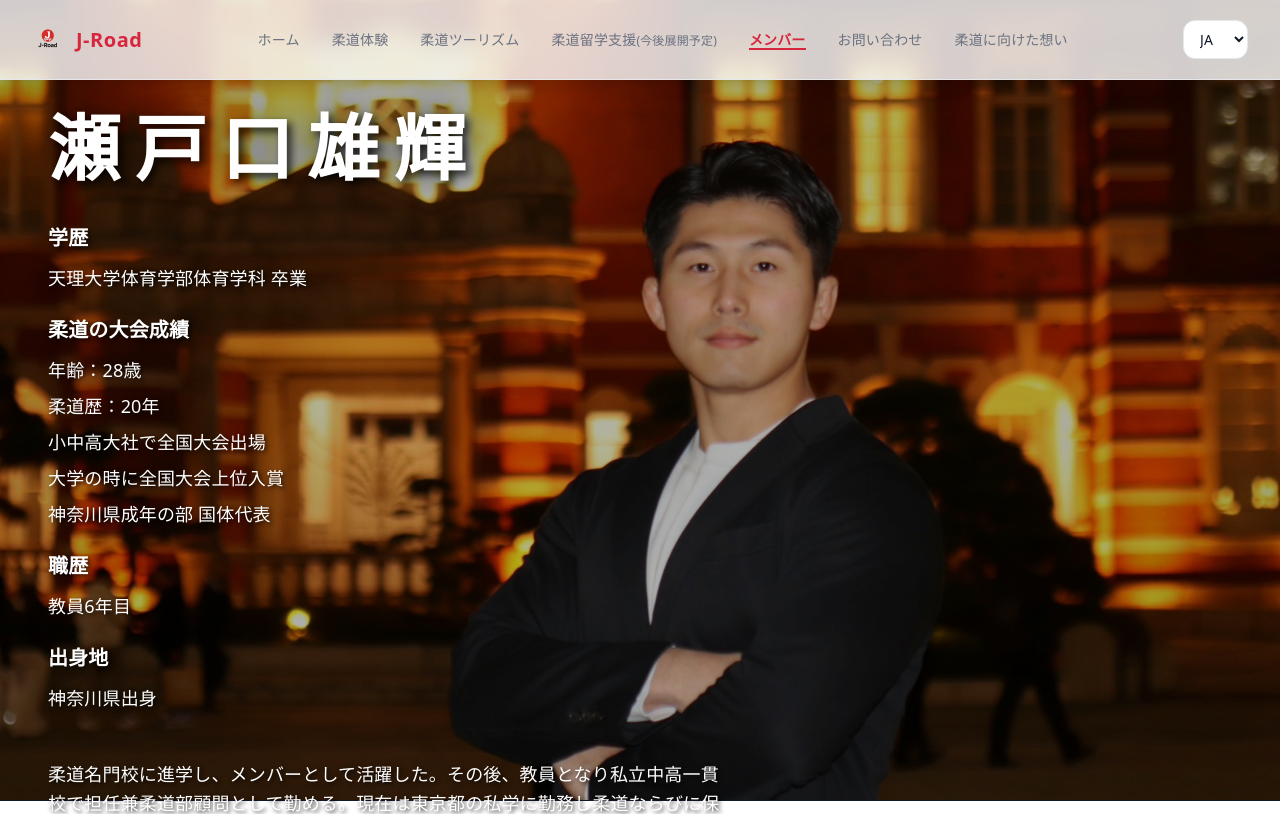
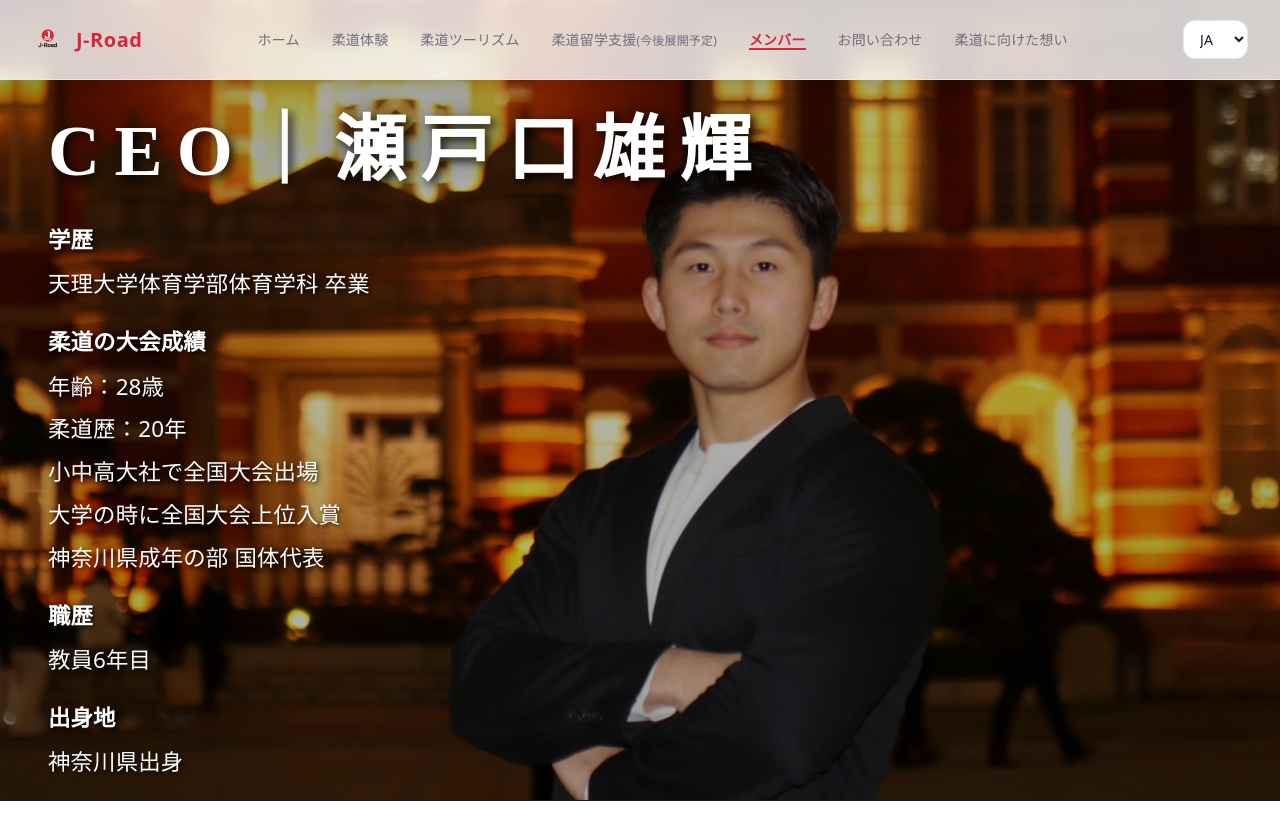
Before and after one commit to Atsushi-ace/jroad-site, a Next.js app: page /members in a window 1280 px wide. Shown: the top 814 px of the page. Built offline with nearby package versions, Linux system fonts and the light colour scheme.

Commit message:
Update page.tsx

```diff
--- a/src/app/members/page.tsx
+++ b/src/app/members/page.tsx
@@ -46,7 +46,7 @@ export default function MembersPage() {
               fontWeight: '900',
             }}
           >
-            {member.name}
+            CEO｜{member.name}
           </h1>
         </div>
 
@@ -58,13 +58,13 @@ export default function MembersPage() {
             <div>
               <h3
                 className="text-xl font-bold text-white mb-3"
-                style={{ textShadow: '2px 2px 4px rgba(0, 0, 0, 0.8)' }}
+                style={{ textShadow: '2px 2px 4px rgba(0, 0, 0, 0.8)', fontSize: '1.4em' }}
               >
                 学歴
               </h3>
               <p
                 className="text-base text-white md:text-lg"
-                style={{ textShadow: '2px 2px 4px rgba(0, 0, 0, 0.8)' }}
+                style={{ textShadow: '2px 2px 4px rgba(0, 0, 0, 0.8)', fontSize: '1.4em' }}
               >
                 天理大学体育学部体育学科 卒業
               </p>
@@ -74,13 +74,13 @@ export default function MembersPage() {
             <div>
               <h3
                 className="text-xl font-bold text-white mb-3"
-                style={{ textShadow: '2px 2px 4px rgba(0, 0, 0, 0.8)' }}
+                style={{ textShadow: '2px 2px 4px rgba(0, 0, 0, 0.8)', fontSize: '1.4em' }}
               >
                 柔道の大会成績
               </h3>
               <div
                 className="space-y-2 text-base text-white md:text-lg"
-                style={{ textShadow: '2px 2px 4px rgba(0, 0, 0, 0.8)' }}
+                style={{ textShadow: '2px 2px 4px rgba(0, 0, 0, 0.8)', fontSize: '1.4em' }}
               >
                 <p>年齢：28歳</p>
                 <p>柔道歴：20年</p>
@@ -94,13 +94,13 @@ export default function MembersPage() {
             <div>
               <h3
                 className="text-xl font-bold text-white mb-3"
-                style={{ textShadow: '2px 2px 4px rgba(0, 0, 0, 0.8)' }}
+                style={{ textShadow: '2px 2px 4px rgba(0, 0, 0, 0.8)', fontSize: '1.4em' }}
               >
                 職歴
               </h3>
               <p
                 className="text-base text-white md:text-lg"
-                style={{ textShadow: '2px 2px 4px rgba(0, 0, 0, 0.8)' }}
+                style={{ textShadow: '2px 2px 4px rgba(0, 0, 0, 0.8)', fontSize: '1.4em' }}
               >
                 教員6年目
               </p>
@@ -110,13 +110,13 @@ export default function MembersPage() {
             <div>
               <h3
                 className="text-xl font-bold text-white mb-3"
-                style={{ textShadow: '2px 2px 4px rgba(0, 0, 0, 0.8)' }}
+                style={{ textShadow: '2px 2px 4px rgba(0, 0, 0, 0.8)', fontSize: '1.4em' }}
               >
                 出身地
               </h3>
               <p
                 className="text-base text-white md:text-lg"
-                style={{ textShadow: '2px 2px 4px rgba(0, 0, 0, 0.8)' }}
+                style={{ textShadow: '2px 2px 4px rgba(0, 0, 0, 0.8)', fontSize: '1.4em' }}
               >
                 神奈川県出身
               </p>
```
